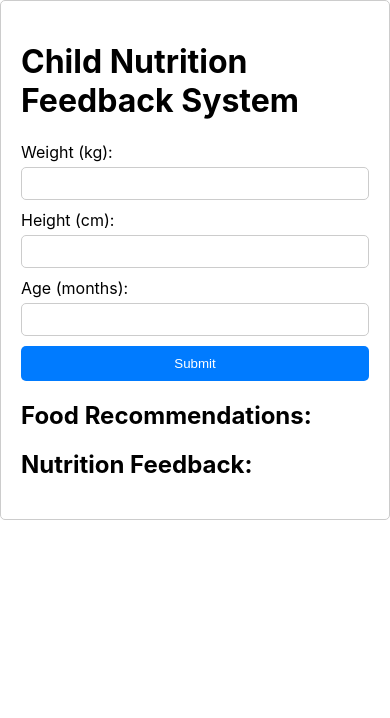
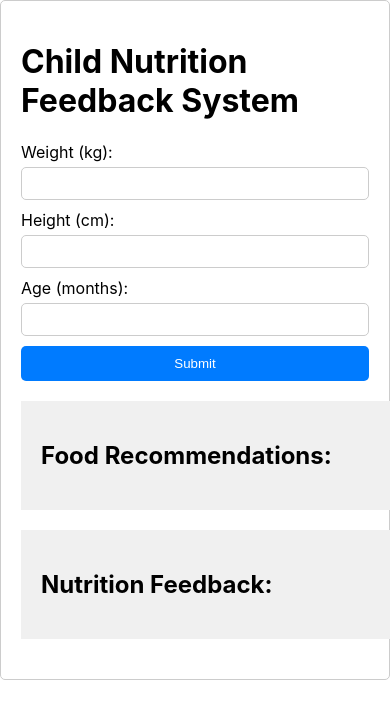
Before and after one commit to dawn-ndemo/rule-based-weaning-system, a React (Create React App) app: page / in a window 390 px wide. Shown: the top 718 px of the page. Built offline with nearby package versions, Linux system fonts and the light colour scheme.

Commit message:
update css for responsiveness

```diff
--- a/src/App.css
+++ b/src/App.css
@@ -1,51 +1,13 @@
-.App {
-  text-align: center;
-}
-
-.App-logo {
-  height: 40vmin;
-  pointer-events: none;
-}
-
-@media (prefers-reduced-motion: no-preference) {
-  .App-logo {
-    animation: App-logo-spin infinite 20s linear;
-  }
-}
-
-.App-header {
-  background-color: #282c34;
-  min-height: 100vh;
-  display: flex;
-  flex-direction: column;
-  align-items: center;
-  justify-content: center;
-  font-size: calc(10px + 2vmin);
-  color: white;
-}
-
-.App-link {
-  color: #61dafb;
-}
-
-@keyframes App-logo-spin {
-  from {
-    transform: rotate(0deg);
-  }
-  to {
-    transform: rotate(360deg);
-  }
-}
-
-
-/* UI styling */
-
 .container {
-  max-width: 400px;
-  margin: auto;
+  max-width: 800px;
+  margin: 0 auto;
   padding: 20px;
   border: 1px solid #ccc;
   border-radius: 5px;
+}
+
+.form {
+  margin-bottom: 20px;
 }
 
 .input-group {
@@ -65,6 +27,10 @@ input {
   box-sizing: border-box;
 }
 
+.error {
+  color: red;
+}
+
 button {
   width: 100%;
   padding: 10px;
@@ -75,10 +41,30 @@ button {
   cursor: pointer;
 }
 
+.card {
+  width: calc(50% - 10px); /* Adjust width for tablets and larger devices */
+  background-color: #f0f0f0;
+  padding: 20px;
+  margin-bottom: 20px;
+}
+
 button:hover {
   background-color: #0056b3;
 }
 
 .output {
   margin-top: 20px;
+  display: flex;
+  flex-wrap: wrap;
+  justify-content: space-between;
 }
+
+@media (max-width: 768px) {
+  .output {
+    flex-direction: column;
+  }
+
+  .card {
+    width: 100%; /* Full width for mobile devices */
+  }
+}
```
